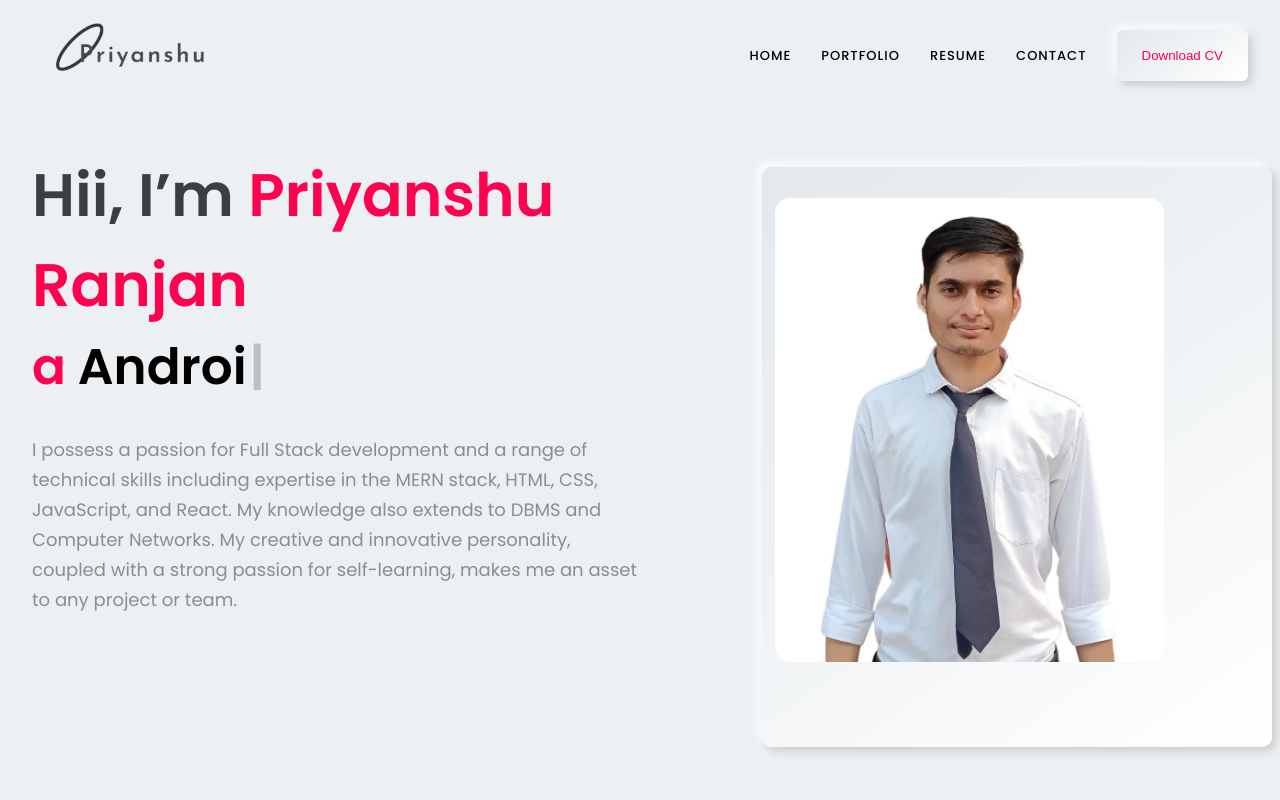
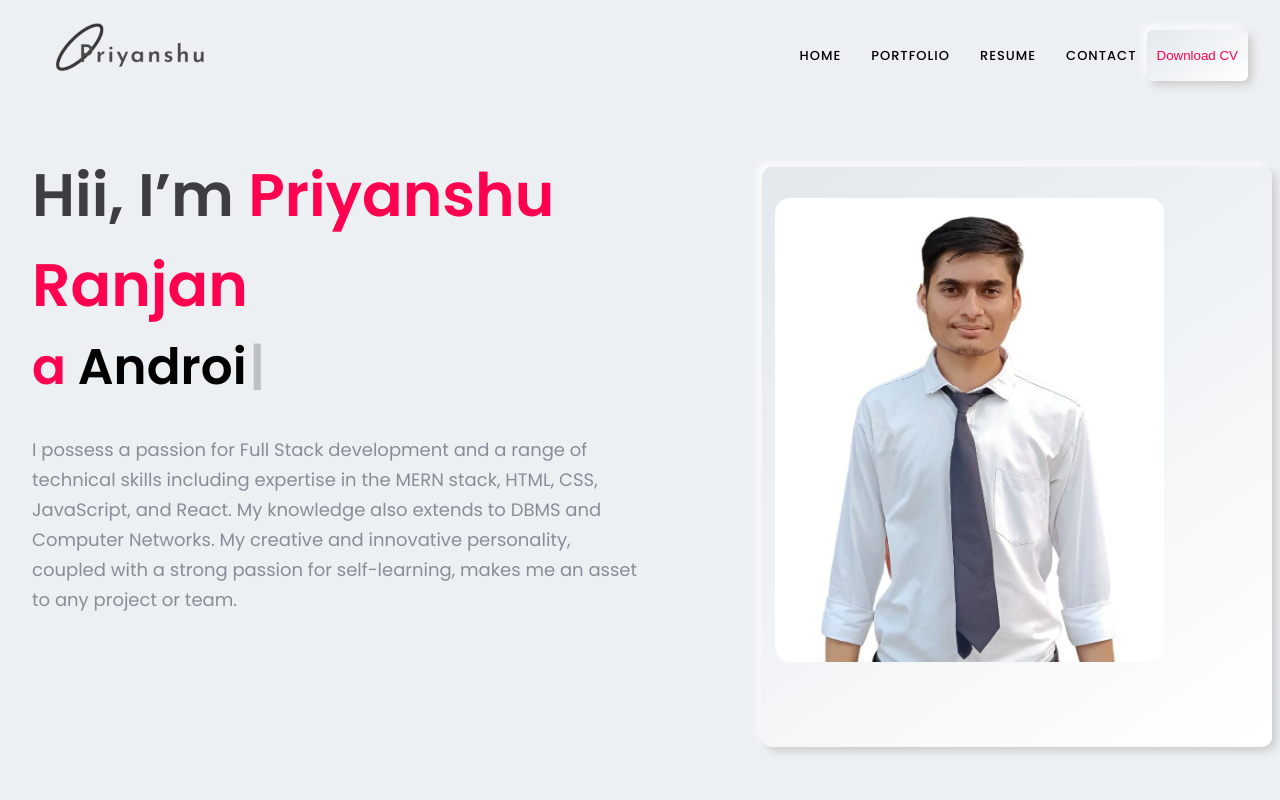
Before and after one commit to priyanshuuranjan/Portfolio, a React (Create React App) app: page / in a window 1280 px wide. Shown: the top 800 px of the page. Built offline with nearby package versions, Linux system fonts and the light colour scheme.

Commit message:
some changes for phone screen

```diff
--- a/src/Components/Head/Header.css
+++ b/src/Components/Head/Header.css
@@ -18,12 +18,13 @@ header ul li a:hover {
   color: #ff014f;
 }
 .home-btn {
-  padding: 18px 25px;
+  padding: 18px 10px;
   border-radius: 6px;
   transition: 0.3s all ease;
   cursor: pointer;
   height: fit-content;
   color: #ff014f;
+  margin-left: -20px;
 }
 .home-btn {
   background: linear-gradient(145deg, #e2e8ec, #ffffff);
@@ -102,7 +103,18 @@ header ul li a:hover {
 
 .logo img {
   width: 350px;
- margin-top:-60px;
+  margin-top: -60px;
   height: auto;
   max-width: 200px;
 }
+
+/* @media (min-width: 395px) and (max-width: 750px) {
+  .home-btn {
+    padding: 18px 25px;
+    border-radius: 6px;
+    transition: 0.3s all ease;
+    cursor: pointer;
+    height: fit-content;
+    color: #ff014f;
+  }
+} */
```
